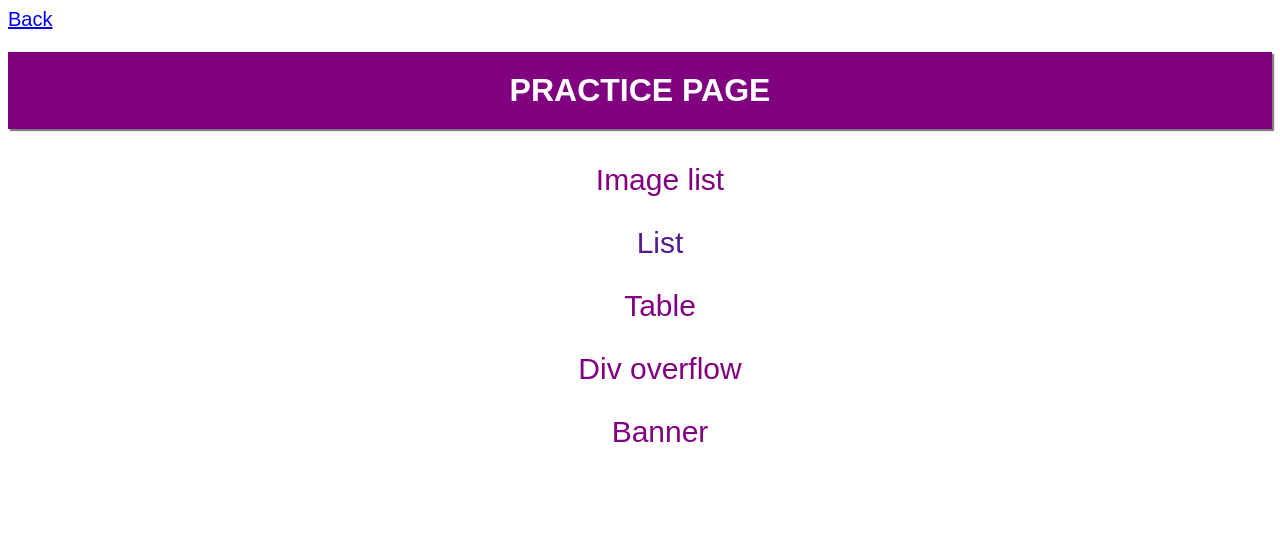
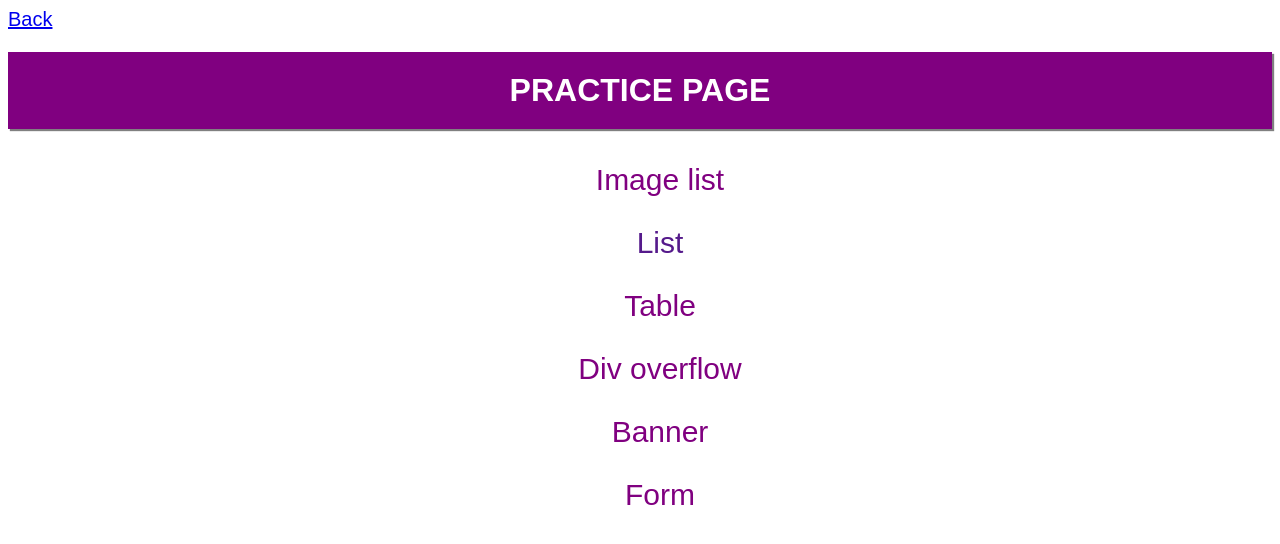
Before and after one commit to Shaktiman2001/abhishekweb, a plain HTML site: page practicepage.html in a window 1280 px wide. Drawn offline with Linux system fonts and the light colour scheme.

Commit message:
Add files via upload

```diff
--- a/practicepage.html
+++ b/practicepage.html
@@ -117,6 +117,11 @@ color:red;
 <li> <a href="banner.html" style="font-size:30px; font-family:arial;"> Banner </a></li>
 
 
+</li>
+<li> <a href="form.html" style="font-size:30px; font-family:arial;"> Form </a></li>
+
+
+
 
 </ul>
 
```
